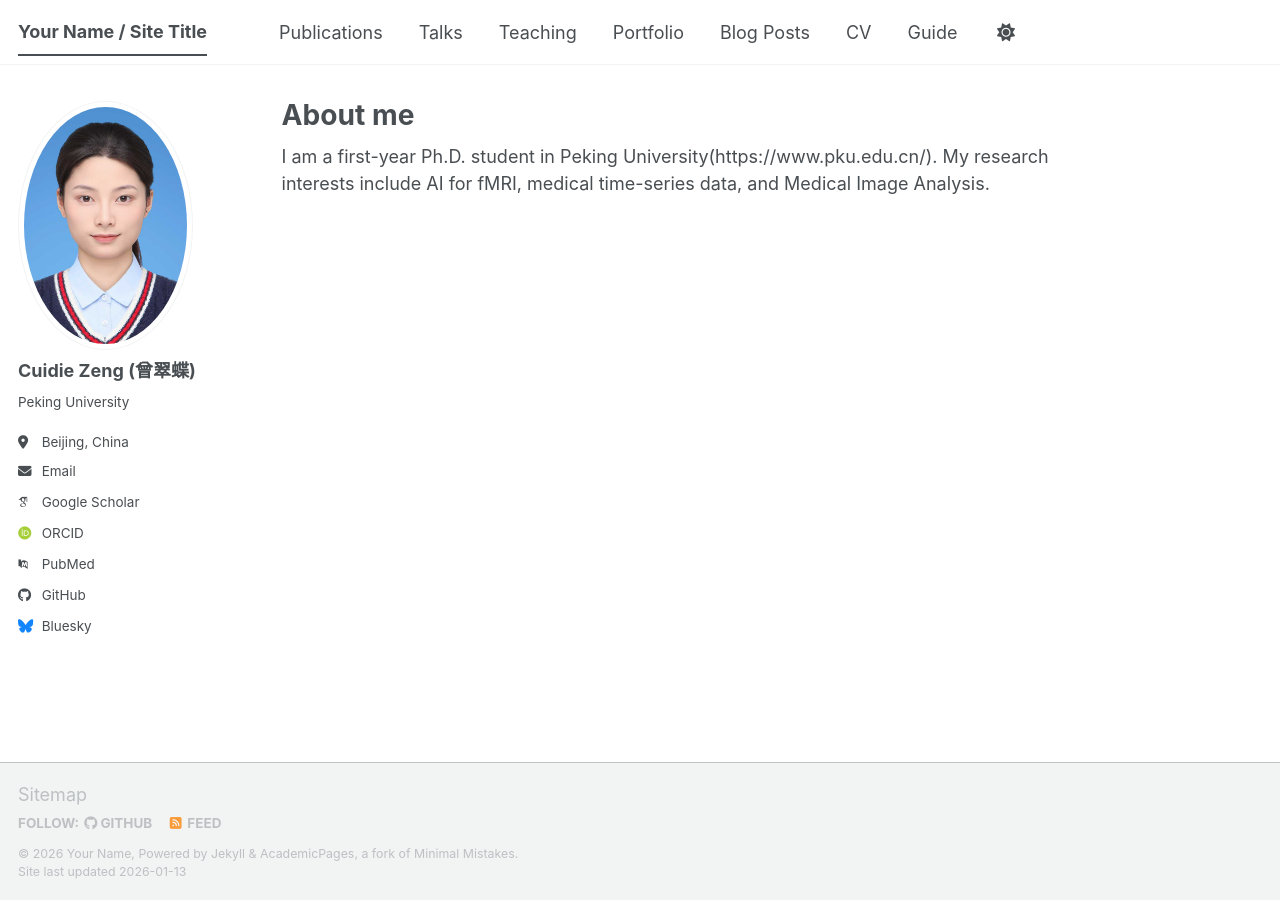
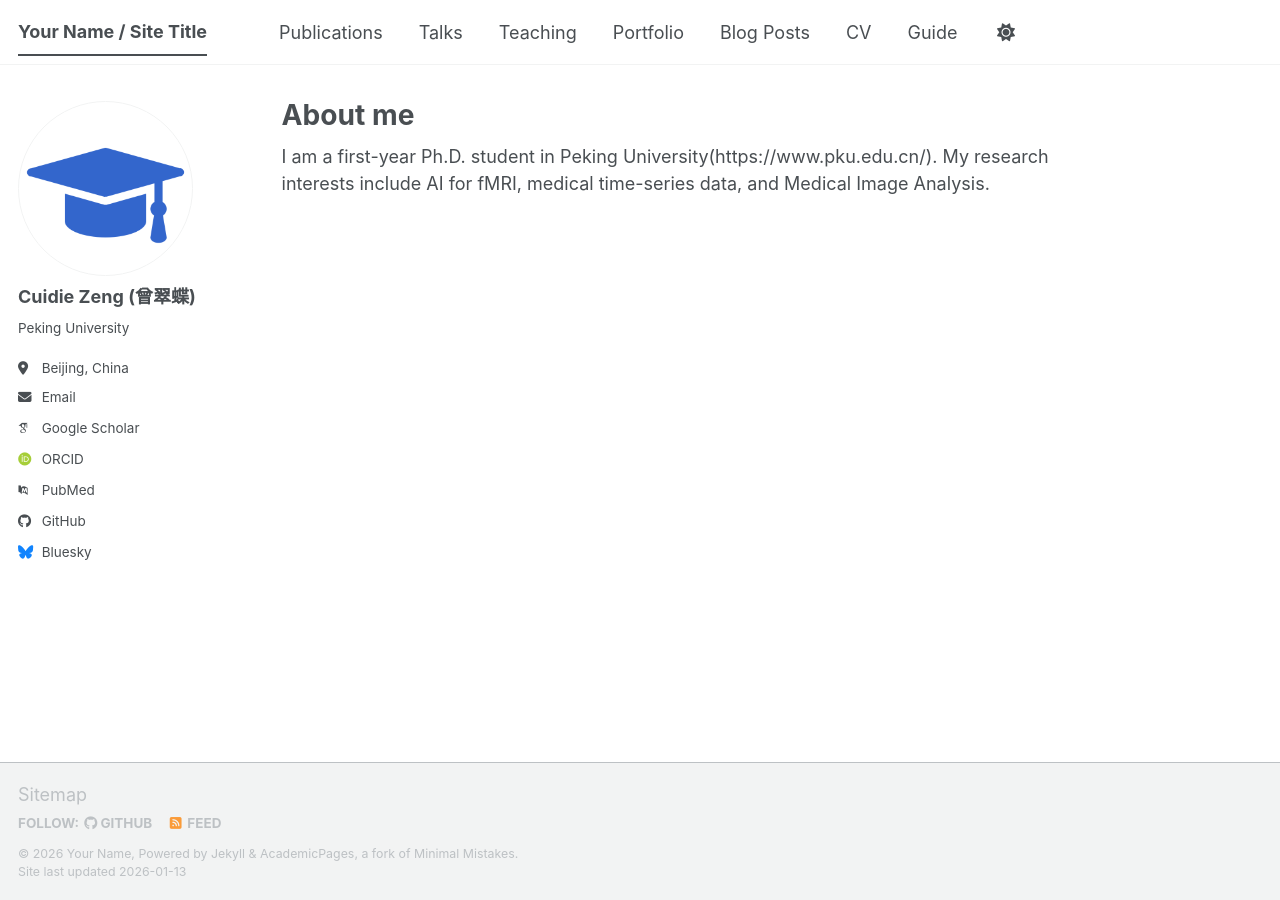
Before and after one commit to dd-blip/dd-blip.github.io, a Jekyll site: the page built from _pages/about.md, in a window 1280 px wide. Built offline with Jekyll 4.4.1, drawn with Linux system fonts in a browser that asks for light colours; some web fonts are replaced; a script bundle is joined from its source files by our own code; library files that are not in the unit come from our copies.

Commit message:
Update _config.yml

```diff
--- a/_config.yml
+++ b/_config.yml
@@ -23,7 +23,7 @@
 #               Additional customization can be done by editing /_includes/author-profile.html
 author:
   # Biographic information
-  avatar           : "../images/zcd.png"
+  avatar           : "../images/favicon-512x512.png"
   name             : "Cuidie Zeng (曾翠蝶)"
   pronouns         : # example: "she/her"
   bio              : "Peking University"
```
